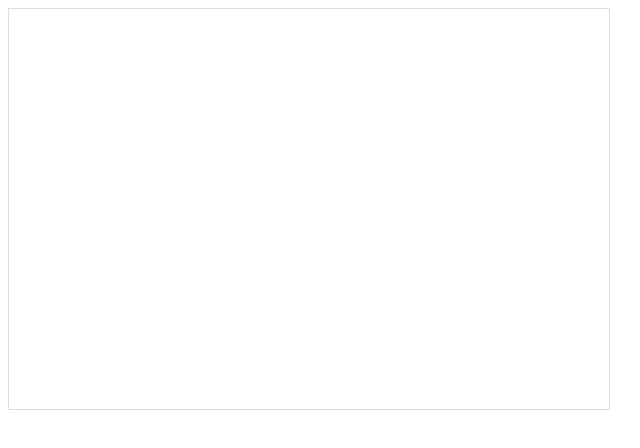
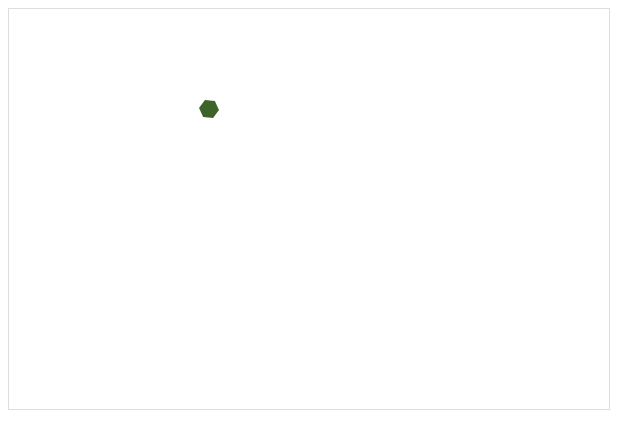
Before and after one commit to petercollingridge/hexytobots, a plain HTML site: page index.html in a window 1280 px wide. Shown: the full height of the page, 0-640 px from the left. Drawn offline with Linux system fonts and the light colour scheme.

Commit message:
Basic cell object

```diff
--- a/index.html
+++ b/index.html
@@ -12,6 +12,7 @@
 <body>
     <div id="sim"></div>
     <script src="js/utils.js"></script>
+    <script src="js/hexytobot.js"></script>
     <script src="js/simulation.js"></script>
 
     </body>
--- /dev/null
+++ b/js/hexytobot.js
@@ -0,0 +1,26 @@
+const Cell = function(x, y, angle, energy, genome) {
+  this.age = 0;
+  this.x = x;
+  this.y = y;
+  this.angle = angle;
+  this.energy = energy;
+  this.genome = genome;
+};
+
+// Draw organism as a hexagon
+Cell.prototype.display = function(ctx, size) {
+  ctx.fillStyle = 'rgb(60, 100, 40)';
+  ctx.beginPath();
+
+  for (let i = 0; i < 6; i++) {
+    const angle = this.angle + i * Math.PI / 3;
+    const x = this.x + size * Math.cos(angle);
+    const y = this.y + size * Math.sin(angle);
+    if (i) {
+      ctx.lineTo(x, y);
+    } else {
+      ctx.moveTo(x, y);
+    }
+  }
+  ctx.fill();
+};
--- a/js/simulation.js
+++ b/js/simulation.js
@@ -8,3 +8,7 @@ const canvas = createElement('canvas')
     height: CANVAS_HEIGHT
   })
   .addTo(container);
+const ctx = canvas.element.getContext('2d');
+
+const cell = new Cell(200, 100, 0.1);
+cell.display(ctx, 10);
```
